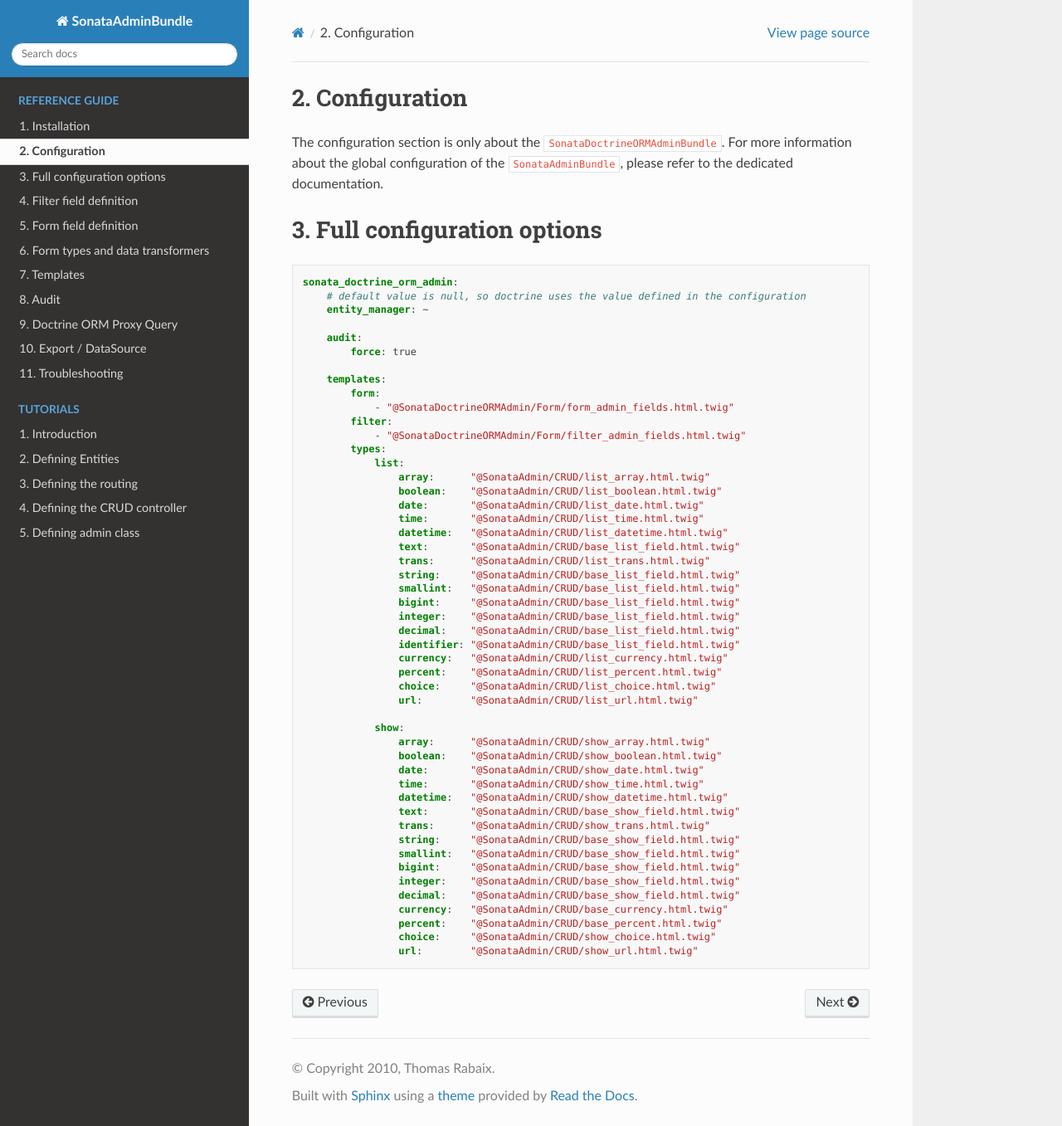
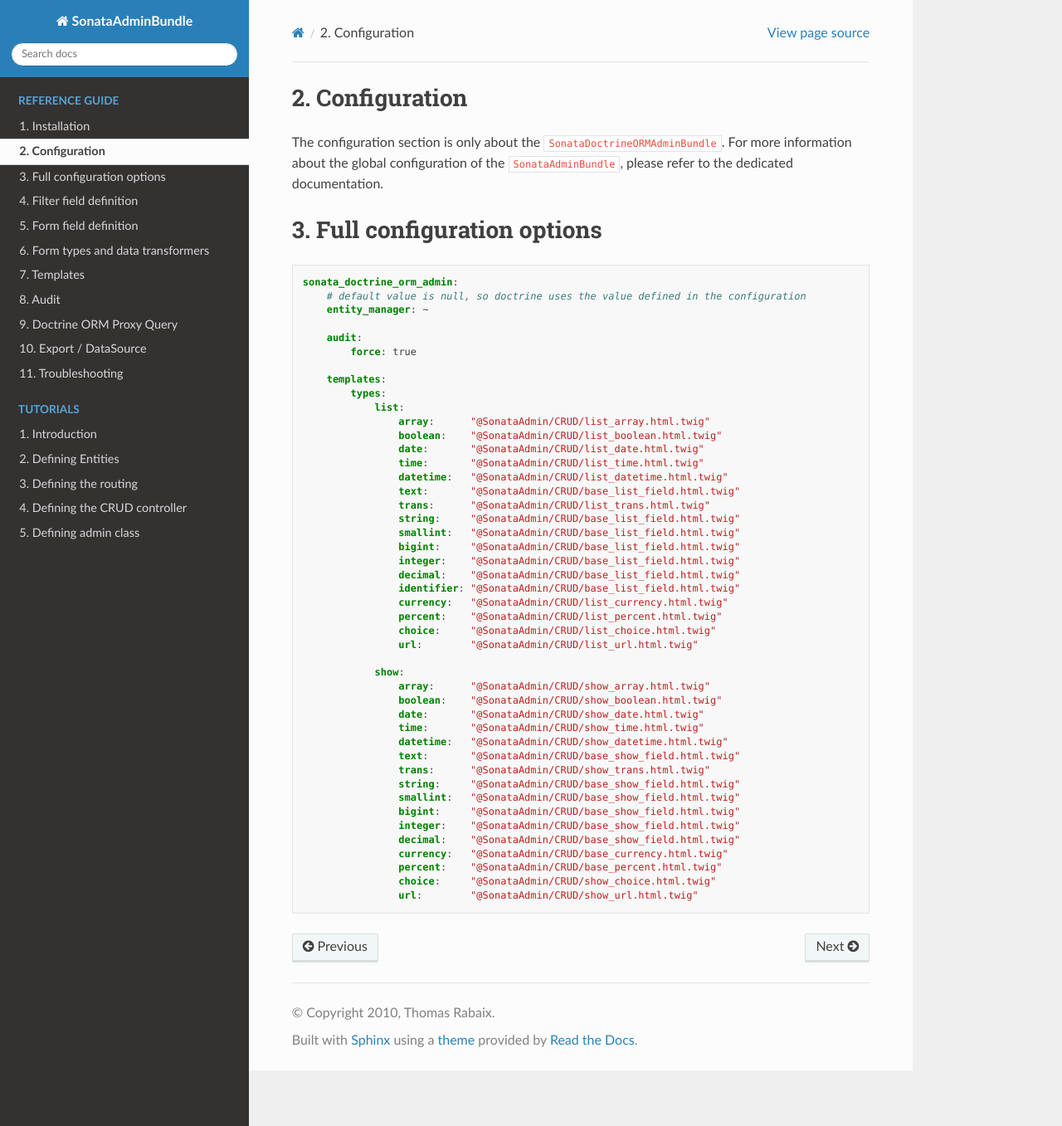
Before and after one commit to sonata-project/SonataDoctrineORMAdminBundle, a Sphinx documentation site: the page built from docs/reference/configuration.rst, in a window 1280 px wide and 1357 px high. Shown: the whole window at 83% size. Built offline with Sphinx 7.4.7 and the Read the Docs theme 2.0.0, drawn with Linux system fonts in a browser that asks for light colours.

Commit message:
doc(configuration): remove `sonata_doctrine_orm_admin.templates.form` and `sonata_doctrine_orm_admin.templates.filter`

```diff
--- a/docs/reference/configuration.rst
+++ b/docs/reference/configuration.rst
@@ -21,10 +21,6 @@
             force: true
 
         templates:
-            form:
-                - "@SonataDoctrineORMAdmin/Form/form_admin_fields.html.twig"
-            filter:
-                - "@SonataDoctrineORMAdmin/Form/filter_admin_fields.html.twig"
             types:
                 list:
                     array:      "@SonataAdmin/CRUD/list_array.html.twig"
```
